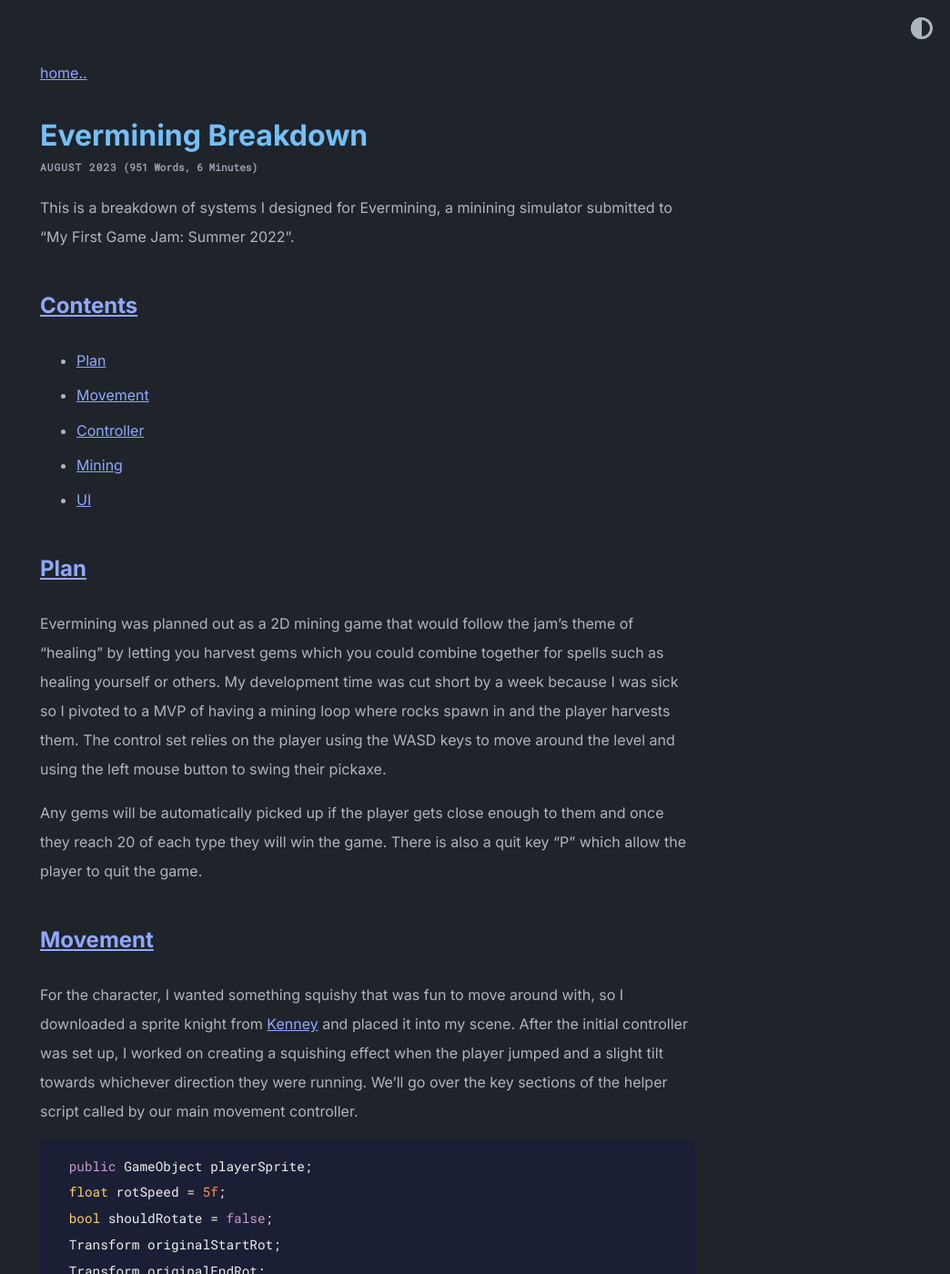
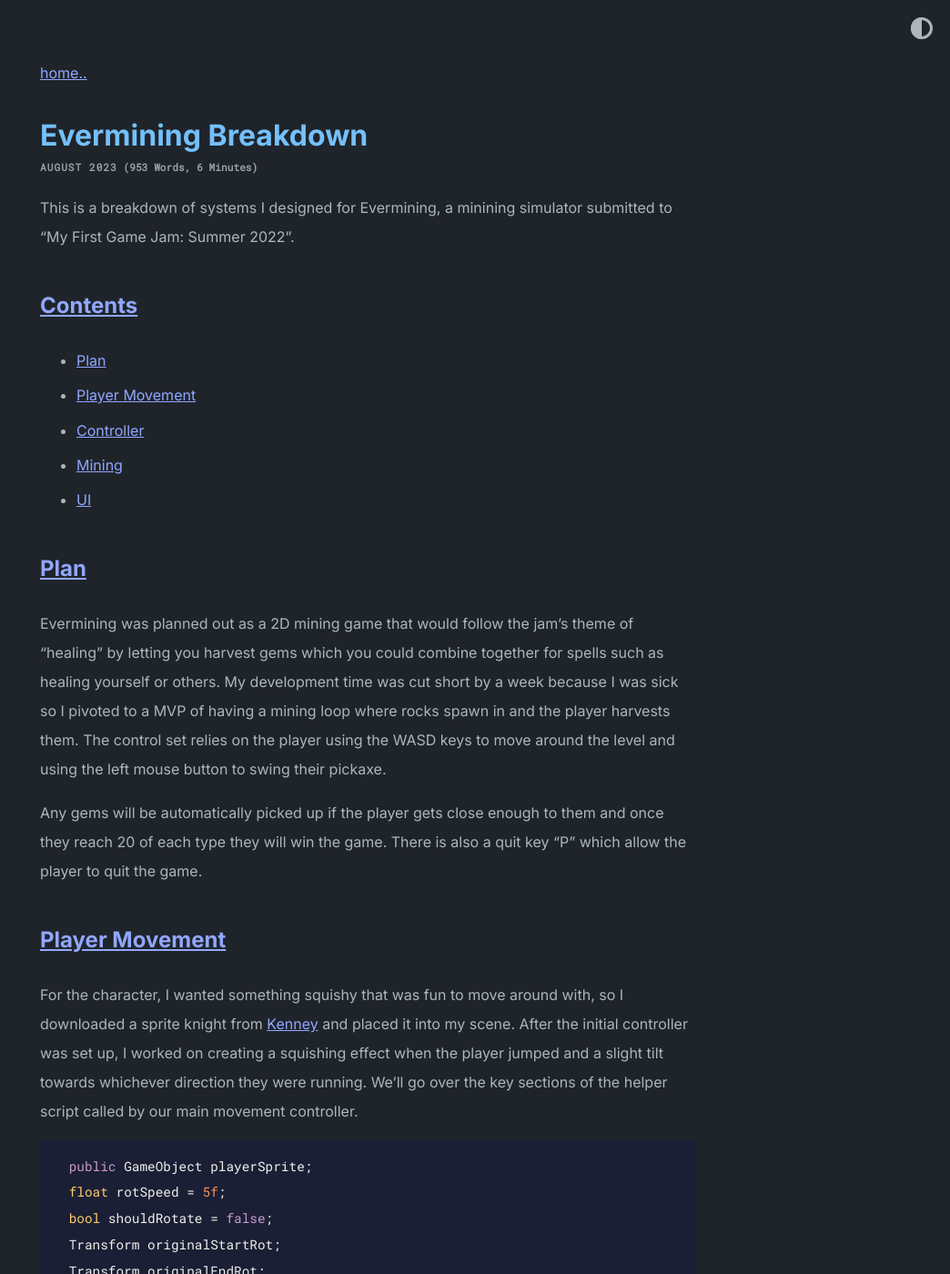
Before and after one commit to zbaileydev/zbaileydev.github.io, a Jekyll site: the page built from _posts/2023-08-09-evermining-breakdown.md, in a window 1280 px wide and 1400 px high. Shown: the whole window at 91% size, without its empty margins (236-1280 px from the left). Built offline with Jekyll 4.4.1, drawn with Linux system fonts in a browser that asks for light colours.

Commit message:
Update 2023-08-09-evermining-breakdown.md

```diff
--- a/_posts/2023-08-09-evermining-breakdown.md
+++ b/_posts/2023-08-09-evermining-breakdown.md
@@ -6,7 +6,7 @@ This is a breakdown of systems I designed for Evermining, a minining simulator s
 
 ## [Contents](#contents)
 - [Plan](#plan)
-- [Movement](#movement)
+- [Player Movement](#player-movement)
 - [Controller](#controller)
 - [Mining](#mining)
 - [UI](#ui)
@@ -18,7 +18,7 @@ Evermining was planned out as a 2D mining game that would follow the jam's theme
 
 Any gems will be automatically picked up if the player gets close enough to them and once they reach 20 of each type they will win the game. There is also a quit key "P" which allow the player to quit the game.
 
-## [Movement](#movement)
+## [Player Movement](#player-movement)
 
 For the character, I wanted something squishy that was fun to move around with, so I downloaded a sprite knight from [Kenney](https://kenney.nl/assets/tiny-dungeon) and placed it into my scene. After the initial controller was set up, I worked on creating a squishing effect when the player jumped and a slight tilt towards whichever direction they were running. We'll go over the key sections of the helper script called by our main movement controller.
 
```
